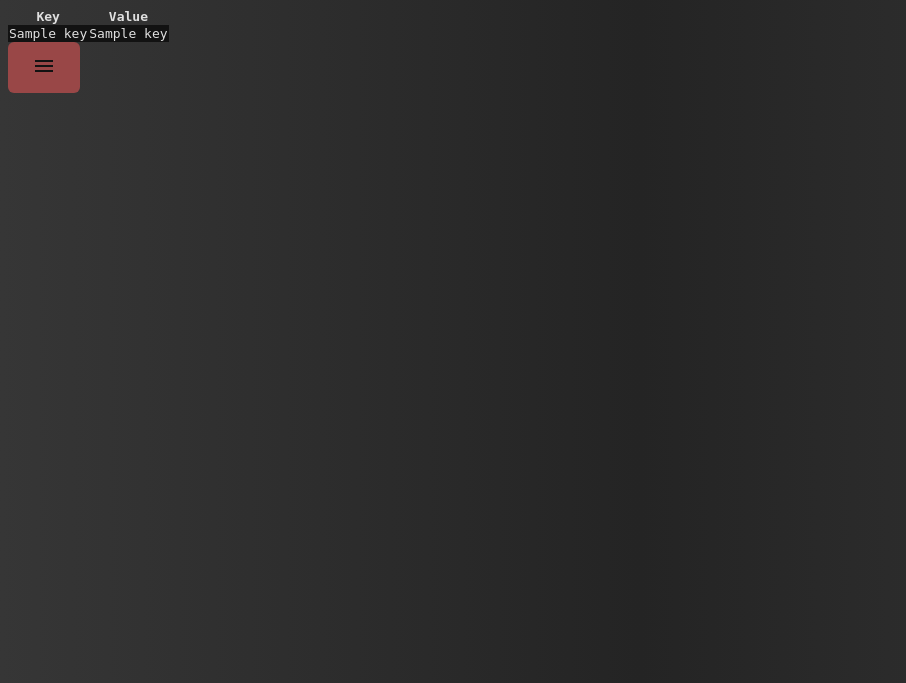
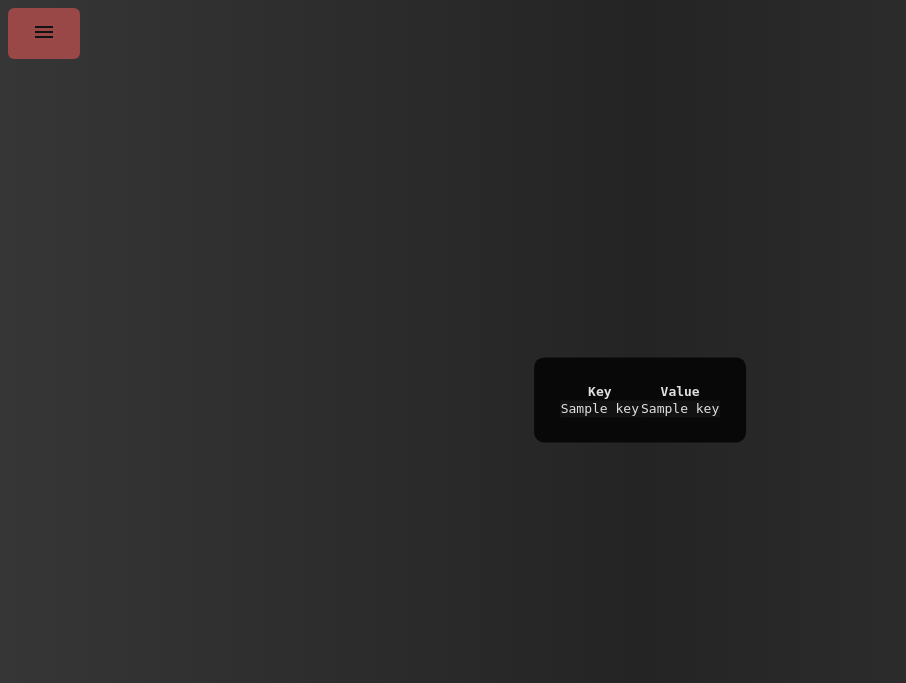
Before and after one commit to justusdecker/Application-Manager, a Flask app: template src/backend/templates/jobs_r.html in a window 1280 px wide. Shown: the top 683 px of the page, without its empty margins (0-906 px from the left). Run offline with Flask 3, Linux system fonts and the light colour scheme; the template is opened without the code that fills it: most values are stand-ins (such as "Sample title", 1, 10 or a date in 2020).

Commit message:
add user-input-div

```diff
--- a/src/backend/templates/jobs_r.html
+++ b/src/backend/templates/jobs_r.html
@@ -2,6 +2,7 @@
 {% block title %}Job{% endblock %}
 {% block header %}Job{% endblock %}
 {% block content %}
+<div class="user-input-div">
 <table>
     <tr>
         <th>Key</th>
@@ -16,4 +17,5 @@
     </tr>
     {% endfor %}
 </table>
+</div>
 {% endblock %}
```
